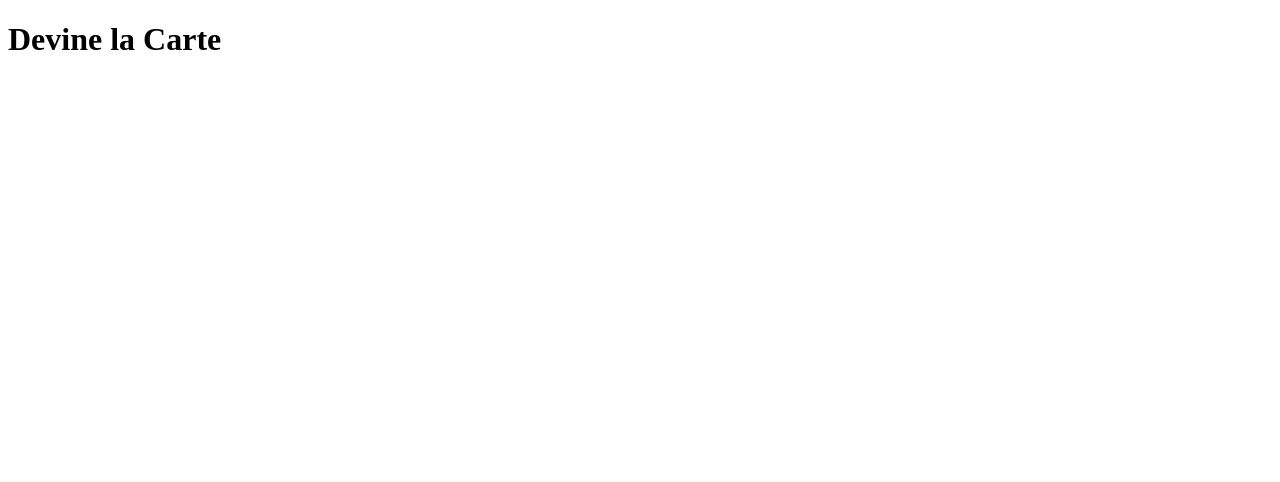
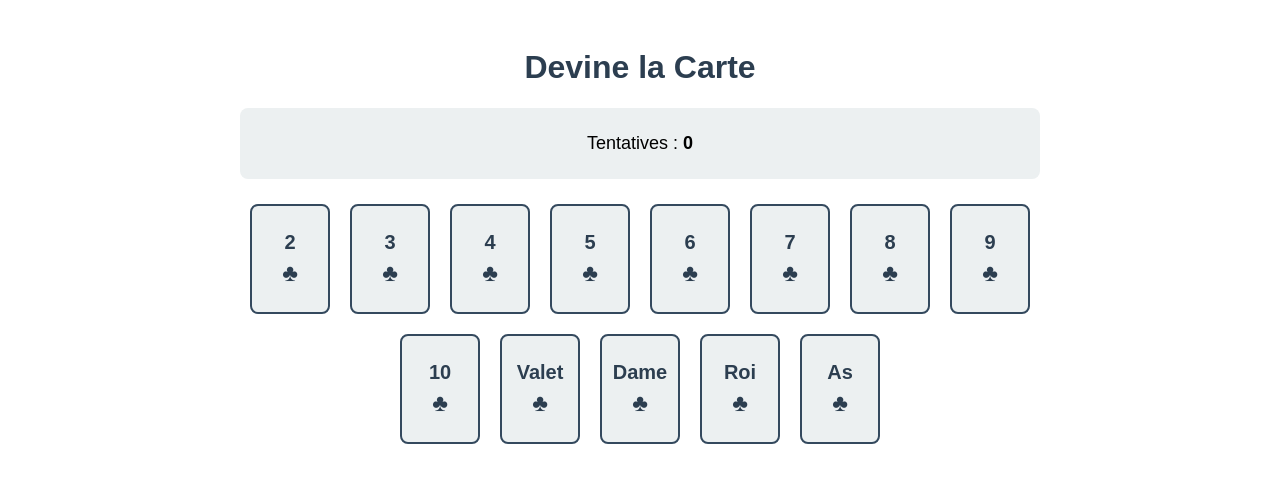
Before and after one commit to paulelian-tabarant/guess-the-card-legacy, a React (Vite) app: page / in a window 1280 px wide. Shown: the top 482 px of the page. Built offline with nearby package versions, Linux system fonts and the light colour scheme.

Commit message:
feat: ajouter jeu minimal

```diff
--- a/src/App.tsx
+++ b/src/App.tsx
@@ -1,9 +1,109 @@
+import { useState, useEffect } from 'react';
+import type { Card } from './models/Card';
+import { GameService, type GameResult } from './services/GameService';
+import { CardButton } from './components/CardButton';
+import { RANKS } from './models/Card';
+
 function App() {
+  const [gameService] = useState(() => new GameService());
+  const [deck, setDeck] = useState<Card[]>([]);
+  const [result, setResult] = useState<GameResult | null>(null);
+  const [attempts, setAttempts] = useState<number>(0);
+  const [gameWon, setGameWon] = useState<boolean>(false);
+
+  useEffect(() => {
+    setDeck(gameService.getDeck());
+  }, [gameService]);
+
+  const handleCardClick = (card: Card) => {
+    if (gameWon) return;
+
+    const gameResult = gameService.makeGuess(card);
+    setResult(gameResult);
+    setAttempts(attempts + 1);
+
+    if (gameResult === 'gagné !!') {
+      setGameWon(true);
+    }
+  };
+
+  const handleReset = () => {
+    gameService.resetGame();
+    setResult(null);
+    setAttempts(0);
+    setGameWon(false);
+  };
+
+  // Prendre seulement la première carte de chaque rang (une seule carte par valeur)
+  const uniqueCards = RANKS.map(({ rank }) => {
+    return deck.find((card) => card.rank === rank)!;
+  }).filter(Boolean);
+
   return (
-    <div>
-      <h1>Devine la Carte</h1>
+    <div style={{
+      maxWidth: '800px',
+      margin: '0 auto',
+      padding: '20px',
+      fontFamily: 'Arial, sans-serif',
+    }}>
+      <h1 style={{ textAlign: 'center', color: '#2c3e50' }}>Devine la Carte</h1>
+
+      <div style={{
+        textAlign: 'center',
+        marginBottom: '20px',
+        padding: '15px',
+        backgroundColor: '#ecf0f1',
+        borderRadius: '8px',
+      }}>
+        <p style={{ fontSize: '18px', margin: '10px 0' }}>
+          Tentatives : <strong>{attempts}</strong>
+        </p>
+        {result && (
+          <p style={{
+            fontSize: '32px',
+            fontWeight: 'bold',
+            margin: '10px 0',
+            color: result === 'gagné !!' ? '#27ae60' : '#3498db',
+          }}>
+            {result}
+          </p>
+        )}
+        {gameWon && (
+          <button
+            onClick={handleReset}
+            style={{
+              marginTop: '15px',
+              padding: '12px 24px',
+              fontSize: '16px',
+              backgroundColor: '#27ae60',
+              color: 'white',
+              border: 'none',
+              borderRadius: '8px',
+              cursor: 'pointer',
+              fontWeight: 'bold',
+            }}
+          >
+            Nouvelle partie
+          </button>
+        )}
+      </div>
+
+      <div style={{
+        display: 'flex',
+        justifyContent: 'center',
+        gap: '10px',
+        flexWrap: 'wrap',
+      }}>
+        {uniqueCards.map((card) => (
+          <CardButton
+            key={`${card.suit}-${card.rank}`}
+            card={card}
+            onClick={handleCardClick}
+          />
+        ))}
+      </div>
     </div>
-  )
+  );
 }
 
-export default App
+export default App;
--- /dev/null
+++ b/src/components/CardButton.tsx
@@ -0,0 +1,41 @@
+import type { Card } from '../models/Card';
+
+interface CardButtonProps {
+  card: Card;
+  onClick: (card: Card) => void;
+}
+
+export function CardButton({ card, onClick }: CardButtonProps) {
+  return (
+    <button
+      onClick={() => onClick(card)}
+      style={{
+        width: '80px',
+        height: '110px',
+        margin: '5px',
+        padding: '10px',
+        border: '2px solid #34495e',
+        borderRadius: '8px',
+        backgroundColor: '#ecf0f1',
+        cursor: 'pointer',
+        display: 'flex',
+        flexDirection: 'column',
+        alignItems: 'center',
+        justifyContent: 'center',
+        fontSize: '18px',
+        fontWeight: 'bold',
+        color: '#2c3e50',
+        transition: 'transform 0.1s',
+      }}
+      onMouseEnter={(e) => {
+        e.currentTarget.style.transform = 'scale(1.05)';
+      }}
+      onMouseLeave={(e) => {
+        e.currentTarget.style.transform = 'scale(1)';
+      }}
+    >
+      <div style={{ fontSize: '20px', marginBottom: '5px' }}>{card.rank}</div>
+      <div style={{ fontSize: '24px' }}>♣</div>
+    </button>
+  );
+}
--- /dev/null
+++ b/src/models/Card.ts
@@ -0,0 +1,38 @@
+export type Suit = 'Coeur' | 'Carreau' | 'Trèfle' | 'Pique';
+export type Rank = '2' | '3' | '4' | '5' | '6' | '7' | '8' | '9' | '10' | 'Valet' | 'Dame' | 'Roi' | 'As';
+
+export interface Card {
+  suit: Suit;
+  rank: Rank;
+  value: number;
+}
+
+export const RANKS: { rank: Rank; value: number }[] = [
+  { rank: '2', value: 1 },
+  { rank: '3', value: 2 },
+  { rank: '4', value: 3 },
+  { rank: '5', value: 4 },
+  { rank: '6', value: 5 },
+  { rank: '7', value: 6 },
+  { rank: '8', value: 7 },
+  { rank: '9', value: 8 },
+  { rank: '10', value: 9 },
+  { rank: 'Valet', value: 10 },
+  { rank: 'Dame', value: 11 },
+  { rank: 'Roi', value: 12 },
+  { rank: 'As', value: 13 },
+];
+
+export const SUITS: Suit[] = ['Coeur', 'Carreau', 'Trèfle', 'Pique'];
+
+export function createDeck(): Card[] {
+  const deck: Card[] = [];
+
+  for (const suit of SUITS) {
+    for (const { rank, value } of RANKS) {
+      deck.push({ suit, rank, value });
+    }
+  }
+
+  return deck;
+}
--- /dev/null
+++ b/src/services/GameService.ts
@@ -0,0 +1,47 @@
+import type { Card } from '../models/Card';
+import { createDeck } from '../models/Card';
+
+export type GameResult = 'plus' | 'moins' | 'gagné !!';
+
+export class GameService {
+  private secretCard: Card | null = null;
+  private readonly deck: Card[] = [];
+
+  constructor() {
+    this.deck = createDeck();
+    this.initializeGame();
+  }
+
+  private initializeGame(): void {
+    const randomIndex = Math.floor(Math.random() * this.deck.length);
+    this.secretCard = this.deck[randomIndex];
+  }
+
+  public makeGuess(guessedCard: Card): GameResult {
+    if (!this.secretCard) {
+      throw new Error('Le jeu n\'a pas été initialisé');
+    }
+
+    if (guessedCard.value === this.secretCard.value) {
+      return 'gagné !!';
+    } else if (guessedCard.value < this.secretCard.value) {
+      return 'plus';
+    } else {
+      return 'moins';
+    }
+  }
+
+  public resetGame(): void {
+    const randomIndex = Math.floor(Math.random() * this.deck.length);
+    this.secretCard = this.deck[randomIndex];
+  }
+
+  public getDeck(): Card[] {
+    return this.deck;
+  }
+
+  // Méthode pour afficher la carte secrète (debug uniquement)
+  public getSecretCard(): Card | null {
+    return this.secretCard;
+  }
+}
```
